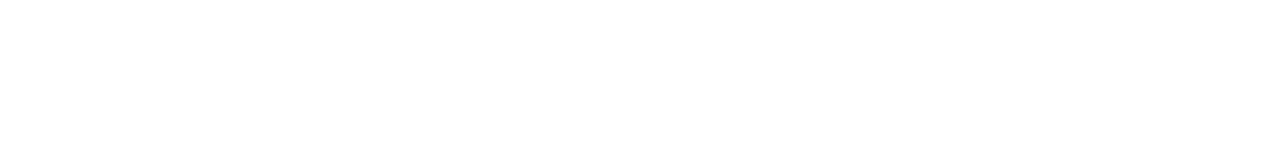
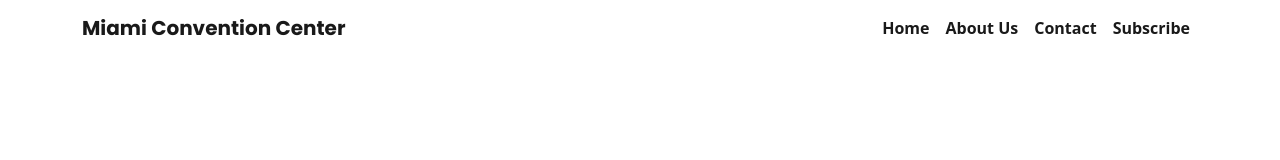
Before and after one commit to md-atiqurrahman/convention-center, a plain HTML site: page index.html in a window 1280 px wide. Drawn offline with nearby package versions, Linux system fonts and the light colour scheme.

Commit message:
add navbar

```diff
--- /dev/null
+++ b/css/style.css
@@ -0,0 +1,7 @@
+/* google fonts */
+@import url('https://fonts.googleapis.com/css2?family=Inter&family=Manrope:wght@700&family=Open+Sans:wght@600&family=Poppins:wght@700&family=Raleway:ital,wght@1,300&family=Roboto:wght@300;500&display=swap');
+
+/* common or utilities */
+.f-family{
+    font-family: 'Poppins', sans-serif;
+}
--- a/index.html
+++ b/index.html
@@ -6,10 +6,61 @@
     <meta http-equiv="X-UA-Compatible" content="IE=edge">
     <meta name="viewport" content="width=device-width, initial-scale=1.0">
     <title>Convention-center</title>
+    <!-- bootstrap css -->
+    <link href="https://cdn.jsdelivr.net/npm/bootstrap@5.1.3/dist/css/bootstrap.min.css" rel="stylesheet"
+        integrity="sha384-1BmE4kWBq78iYhFldvKuhfTAU6auU8tT94WrHftjDbrCEXSU1oBoqyl2QvZ6jIW3" crossorigin="anonymous">
+    <!--cascading stylesheet -->
+    <link rel="stylesheet" href="css/style.css">
+
 </head>
 
 <body>
+    <!-- header star -->
+    <header>
+        <!-- navbar start -->
+        <section>
+            <nav class="navbar navbar-expand-lg navbar-light bg-white">
+                <div class="container">
+                    <a class="navbar-brand fs-5 f-family" href="#">
+                        Miami Convention Center
+                    </a>
+                    <button class="navbar-toggler" type="button" data-bs-toggle="collapse"
+                        data-bs-target="#navbarSupportedContent" aria-controls="navbarSupportedContent"
+                        aria-expanded="false" aria-label="Toggle navigation">
+                        <span><img src="icons/menu-2 1.svg" alt=""></span>
+                    </button>
+                    <div class="collapse navbar-collapse" id="navbarSupportedContent">
+                        <ul class="navbar-nav ms-auto mb-2 mb-lg-0 fw-bold">
+                            <li class="nav-item">
+                                <a class="nav-link active" aria-current="page" href="#">Home</a>
+                            </li>
+                            <li class="nav-item">
+                                <a class="nav-link active" aria-current="page" href="#">About Us</a>
+                            </li>
+                            <li class="nav-item">
+                                <a class="nav-link active" aria-current="page" href="#">Contact</a>
+                            </li>
+                            <li class="nav-item">
+                                <a class="nav-link active" aria-current="page" href="#">Subscribe</a>
+                            </li>
+                        </ul>
+                    </div>
+                </div>
+            </nav>
+        </section>
+    </header>
+    <!-- main start -->
+    <main>
 
+    </main>
+    <!-- footer start -->
+    <footer>
+
+    </footer>
+    <!-- bootstrap js -->
+    <script src="https://cdn.jsdelivr.net/npm/bootstrap@5.1.3/dist/js/bootstrap.bundle.min.js"
+        integrity="sha384-ka7Sk0Gln4gmtz2MlQnikT1wXgYsOg+OMhuP+IlRH9sENBO0LRn5q+8nbTov4+1p"
+        crossorigin="anonymous"></script>
 </body>
 
 </html>
```
